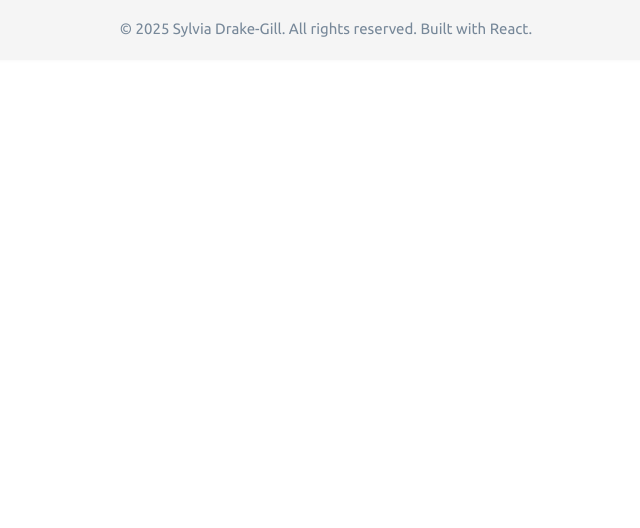
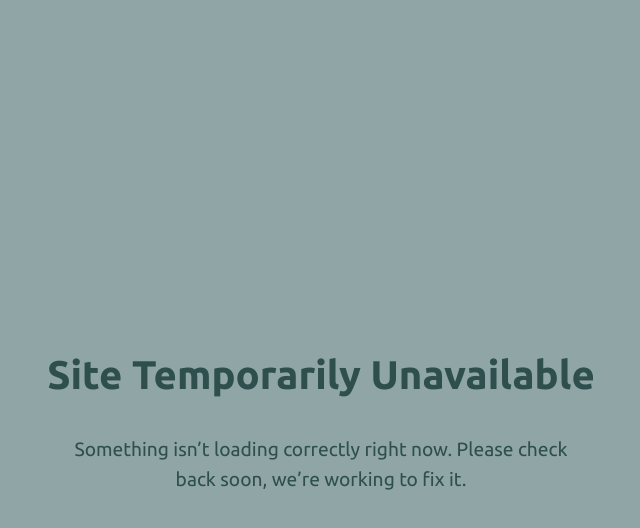
Before and after one commit to sdg877/react_portfolio, a React (Create React App) app: page /down in a window 1280 px wide. Shown: the top 528 px of the page, without its empty margins (319-959 px from the left). Built offline with nearby package versions, Linux system fonts and the light colour scheme; no server answers.

Commit message:
Down page and error boundary added to display if site unavaliable.

```diff
--- a/src/App.jsx
+++ b/src/App.jsx
@@ -12,6 +12,8 @@ import Packages from "./pages/Packages.jsx";
 import Layout from "./components/Layout.jsx";
 import Footer from "./components/Footer.jsx";
 import ProjectComponent from "./pages/ProjectPages/ProjectComponent";
+import ErrorBoundary from "./components/ErrorBoundary.jsx";
+import DownPage from "./components/DownPage.jsx";
 
 const App = () => {
   return (
@@ -108,6 +110,7 @@ const App = () => {
               </>
             }
           />
+          <Route path="/down" element={<DownPage />} />
         </Routes>
         <Footer />
       </div>
@@ -117,7 +120,9 @@ const App = () => {
 
 const WrappedApp = () => (
   <Router>
-    <App />
+    <ErrorBoundary>
+      <App />
+    </ErrorBoundary>
   </Router>
 );
 
```
